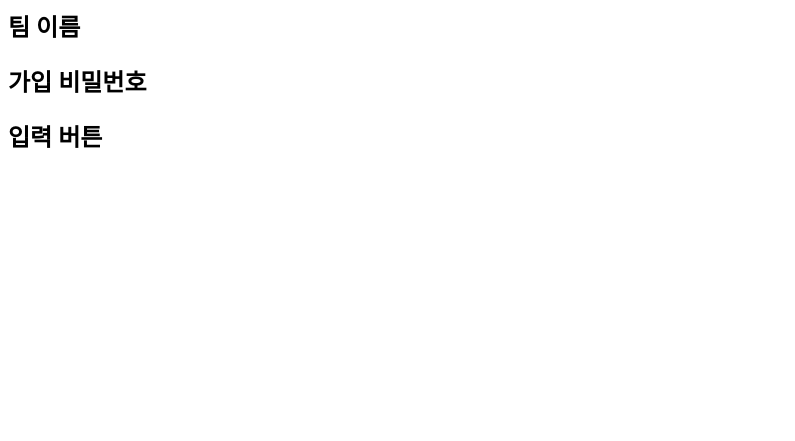
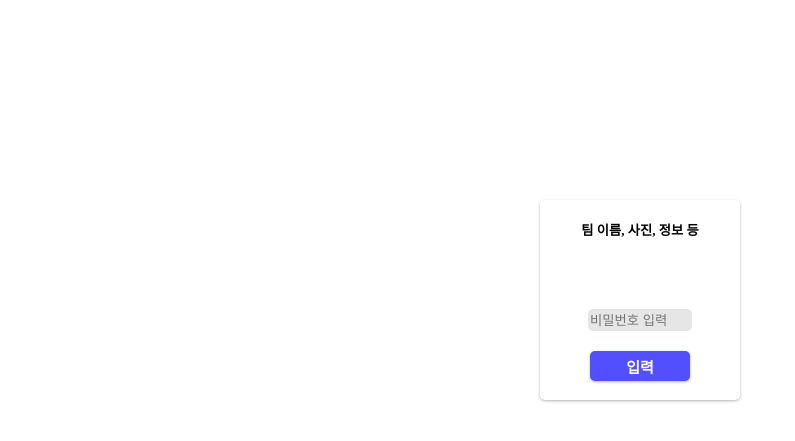
Before and after one commit to Delaywoo/Sportly, a Django app: template join/templates/joinpw.html in a window 1280 px wide. Shown: the top 441 px of the page, without its empty margins (0-795 px from the left). Run offline with Django 4.2, Linux system fonts and the light colour scheme; the template is opened without the code that fills it, so the values that code supplies are empty.

Commit message:
join완성

```diff
--- /dev/null
+++ b/join/templates/join.css
@@ -0,0 +1,64 @@
+.body{
+    margin: 0px;
+}
+
+.team {
+  background-color: white;
+  margin: 10px;
+  padding: 20px;
+  border-radius: 5px;
+  box-shadow: rgba(0, 0, 0, 0.3) 0 1px 3px;
+  width: 100px;
+  height: 100px;
+}
+.joinpw {
+  background-color: white;
+  margin-top: 100px;
+  border-radius: 5px;
+  box-shadow: rgba(0, 0, 0, 0.3) 0 1px 3px;
+  width: 70%;
+  max-width: 200px;
+  height: 200px;
+  margin: 0 auto;
+  text-align: center;
+  position: relative;
+  margin-top: 200px;
+
+}
+.team-list {
+  display: inline-flex;
+  flex-wrap: wrap;
+  justify-content: flex-start;
+}
+
+.title {
+  margin-left: 10px;
+  margin-top: 20px;
+  margin-bottom: -5px;
+}
+
+button {
+  width: 10%;
+  height: 30px;
+  color: white;
+  background-color: #524fff;
+  font-size: 15px;
+  border-radius: 5px;
+  margin-top: 20px;
+  font-weight: 600;
+  min-width: 100px;
+  box-shadow: rgba(0, 0, 0, 0.3) 0 1px 3px;
+}
+
+.input-pw {
+  margin: 0 auto;
+  border-radius: 5px;
+  background-color: rgb(230, 230, 230);
+  width: 100px;
+  height: 20px;
+}
+
+.teaminfo{
+    padding-top: 20px;
+    margin-bottom: 70px;
+}
--- a/join/templates/joinpw.html
+++ b/join/templates/joinpw.html
@@ -1,7 +1,25 @@
-<h2>팀 이름</h2>
+<!DOCTYPE html>
+<html lang="en">
 
-<h2> 가입 비밀번호</h2>
+<head>
+    <meta charset="UTF-8">
+    <meta http-equiv="X-UA-Compatible" content="IE=edge">
+    <meta name="viewport" content="width=device-width, initial-scale=1.0">
+    <link rel="stylesheet" href="./join.css">
+    <title>Document</title>
+</head>
 
-<h2> 입력 버튼 </h2>
+<body>
+    <div class="joinpw">
+        <h5 class="teaminfo">팀 이름, 사진, 정보 등</h5>
+        <input style=border:0 class='input-pw' type="password" placeholder="비밀번호 입력">
+        <br>
+        <button style=border:0>입력</button>
+
+    </div>
+
+</body>
+
+</html>
 
 <!-- 가입이 완료되었습니다. MY TEAM에서 확인해 주세요 는 자바스크립트로 띄우기-->
```
Also changed, not shown: join/templates/joinall.html (+63 -2 lines), 1 other file.
